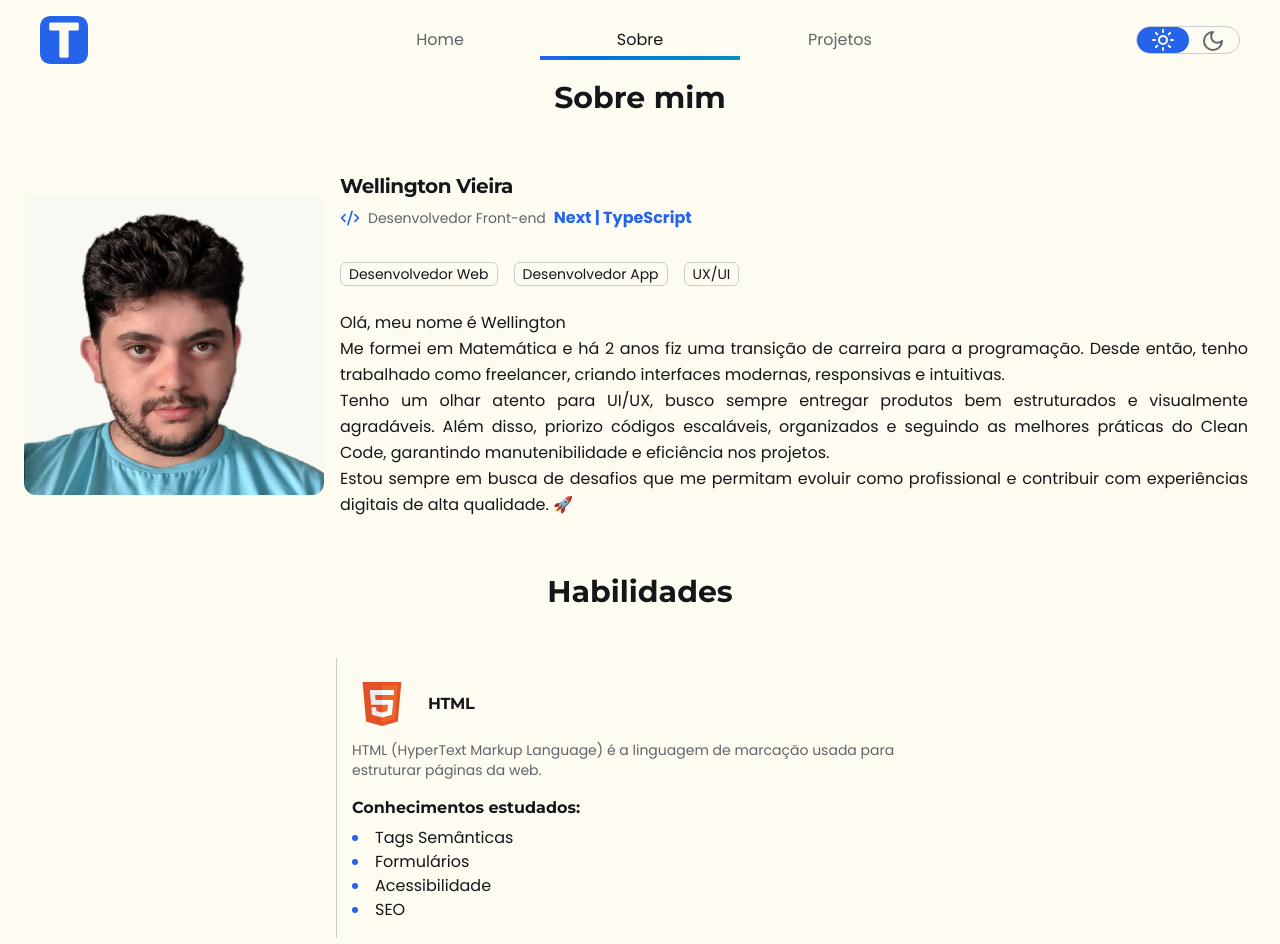
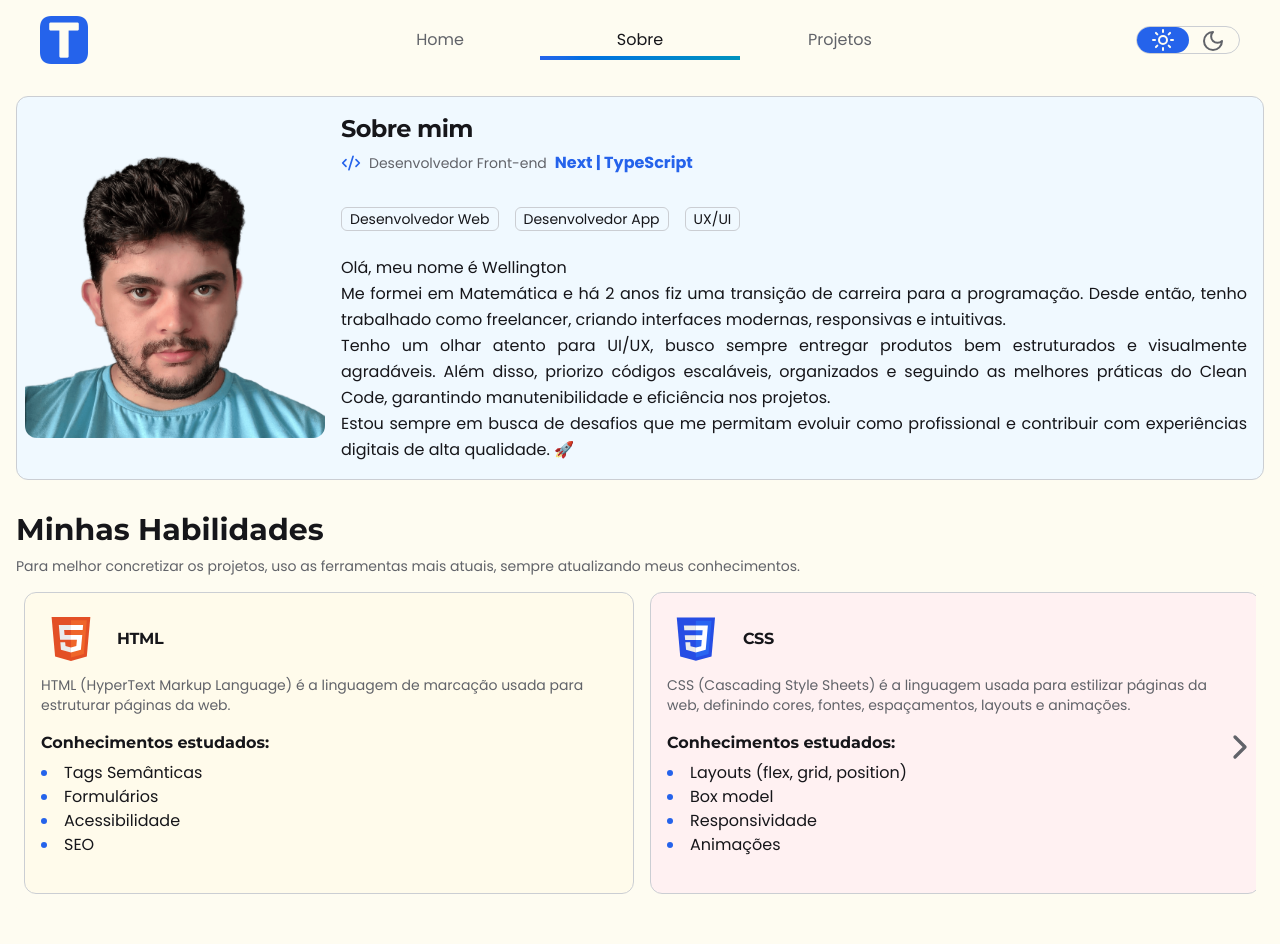
Before and after one commit to wellingtonVieiraSantos/personal-portfolio, a Next.js app: page /sobre in a window 1280 px wide. Shown: the top 944 px of the page. Built offline with nearby package versions, Linux system fonts and the light colour scheme.

Commit message:
refactor: create about page with skills scrollarea

```diff
--- a/src/app/sobre/_components/SkillsSmoothTabs.tsx
+++ b/src/app/sobre/_components/SkillsSmoothTabs.tsx
@@ -9,7 +9,19 @@ import {
   CardHeader,
   CardTitle
 } from '../../../components/ui/Card'
-import { Divider } from '../../../components/ui/Divider'
+import { ScrollArea } from '@/components/ui/ScrollArea'
+
+const color = [
+  'bg-amber-50',
+  'bg-rose-50',
+  'bg-sky-50',
+  'bg-lime-50',
+  'bg-fuchsia-50',
+  'bg-red-50',
+  'bg-yellow-50',
+  'bg-blue-50',
+  'bg-emerald-50'
+]
 
 export default function SkillSmoothTabs() {
   return (
@@ -21,27 +33,19 @@ export default function SkillSmoothTabs() {
         transition: { delay: 0.2, duration: 0.4 }
       }}
       viewport={{ once: true }}
-      className='w-full xl:w-7xl m-auto px-4 rounded-md grid grid-cols-1 gap-2'
+      className='w-full max-w-7xl m-auto px-4 grid grid-cols-1 gap-2 my-8'
     >
-      <h2 className='text-3xl my-10 text-center'>Habilidades</h2>
+      <h2 className='text-3xl text-center lg:text-left'>Minhas Habilidades</h2>
+      <span className='text-sm text-foreground-secondary'>
+        Para melhor concretizar os projetos, uso as ferramentas mais atuais,
+        sempre atualizando meus conhecimentos.
+      </span>
+      <ScrollArea className='w-full p-2 border-none'>
+        <div className='w-full flex gap-4 pb-2'>
           {skills.map((skill, i) => (
-        <Card
-          key={i}
-          reverse={i % 2 == 0}
-          className={`relative m-auto sm:border-none sm:bg-background flex-wrap flex flex-col ${
-            i % 2 == 0 ? 'sm:text-left' : 'sm:items-end sm:text-right'
-          }`}
-        >
-          <Divider
-            orientation='vertical'
-            className={`hidden sm:block absolute`}
-          />
+            <Card key={i} className={`w-max flex flex-col ${color[i]} `}>
               <CardHeader>
-            <CardTitle
-              className={`relative flex items-center gap-4 ${
-                i % 2 !== 0 && 'sm:justify-start sm:flex-row-reverse'
-              }`}
-            >
+                <CardTitle className={`relative flex items-center gap-4`}>
                   <Image
                     src={skill.img}
                     alt={skill.title + ' logo'}
@@ -63,6 +67,8 @@ export default function SkillSmoothTabs() {
               </CardContent>
             </Card>
           ))}
+        </div>
+      </ScrollArea>
     </motion.div>
   )
 }
--- a/src/app/sobre/page.tsx
+++ b/src/app/sobre/page.tsx
@@ -14,10 +14,7 @@ import {
 import { Badge } from '@/components/ui/Badge'
 export default function About() {
   return (
-    <section className='min-h-dvh grid place-items-center py-10'>
-      <header>
-        <h2 className='text-center my-10 text-3xl'>Sobre mim</h2>
-      </header>
+    <section className='min-h-dvh grid place-items-center py-4'>
       <motion.div
         initial={{ opacity: 0, y: 200 }}
         whileInView={{
@@ -36,7 +33,7 @@ export default function About() {
             transition: { delay: 0.2, duration: 0.4 }
           }}
           viewport={{ once: true }}
-          className=' grid grid-flow-row lg:grid-flow-col sm:border-none sm:bg-background'
+          className=' grid grid-flow-row lg:grid-flow-col mt-10 lg:mt-20 bg-sky-50 dark:bg-card'
         >
           <div className='flex flex-col items-center pl-2'>
             <Image
@@ -44,14 +41,12 @@ export default function About() {
               alt='imagem de perfil'
               width={300}
               height={300}
-              className='m-auto rounded-xl bg-card'
+              className='m-auto rounded-xl'
             />
           </div>
           <div>
             <CardHeader className='text-center'>
-              <CardTitle className='text-xl text-center lg:text-left'>
-                Wellington Vieira
-              </CardTitle>
+              <CardTitle className='text-2xl lg:text-left'>Sobre mim</CardTitle>
               <CardDescription className='flex items-center justify-center lg:justify-normal gap-2 flex-wrap '>
                 <CodeXml className='size-5 text-button' />
                 Desenvolvedor Front-end{' '}
--- /dev/null
+++ b/src/components/ui/ScrollArea/index.tsx
@@ -0,0 +1,93 @@
+import * as ScrollAreaRadix from '@radix-ui/react-scroll-area'
+import { forwardRef } from 'react'
+import { twMerge } from 'tailwind-merge'
+import { Button } from '../Button'
+import { ChevronLeft, ChevronRight } from 'lucide-react'
+import useScrollArea from './useScrollArea'
+
+const ScrollArea = forwardRef<
+  React.ComponentRef<typeof ScrollAreaRadix.Root>,
+  React.ComponentPropsWithoutRef<typeof ScrollAreaRadix.Root> & {
+    orientation?: 'vertical' | 'horizontal'
+  }
+>(({ className, children, orientation = 'horizontal', ...props }, ref) => {
+  const { scrollRef, start, end, scroll, handleScroll } = useScrollArea()
+
+  return (
+    <ScrollAreaRadix.Root
+      className={twMerge(
+        `relative overflow-hidden border bg-background rounded group`,
+        className
+      )}
+      ref={ref}
+      {...props}
+    >
+      <ScrollAreaRadix.Viewport
+        className='size-full'
+        ref={scrollRef}
+        onScroll={e => handleScroll(e)}
+      >
+        {children}
+      </ScrollAreaRadix.Viewport>
+      {orientation === 'horizontal' && (
+        <>
+          <Button
+            variant='border'
+            size='icon'
+            onClick={() => scroll('left')}
+            className={twMerge(
+              `justify-center items-center border-none text-foreground-secondary
+           size-10 absolute left-1 top-1/2 -translate-y-1/2 [&>svg]:size-10 disabled:[&>svg]:text-disabled`,
+              start && 'hidden'
+            )}
+          >
+            <ChevronLeft />
+          </Button>
+          <Button
+            variant='border'
+            size='icon'
+            onClick={() => scroll('right')}
+            className={twMerge(
+              `justify-center items-center border-none text-foreground-secondary
+            size-10 absolute right-1 top-1/2 -translate-y-1/2 [&>svg]:size-10 disabled:[&>svg]:text-disabled`,
+              end && 'hidden'
+            )}
+          >
+            <ChevronRight />
+          </Button>
+        </>
+      )}
+      <Scrollbar />
+      <ScrollAreaRadix.Corner />
+    </ScrollAreaRadix.Root>
+  )
+})
+
+ScrollArea.displayName = ScrollAreaRadix.Root.displayName
+
+const Scrollbar = forwardRef<
+  React.ComponentRef<typeof ScrollAreaRadix.ScrollAreaScrollbar>,
+  React.ComponentPropsWithoutRef<typeof ScrollAreaRadix.ScrollAreaScrollbar>
+>(({ className, orientation = 'horizontal', ...props }, ref) => {
+  return (
+    <ScrollAreaRadix.Scrollbar
+      orientation={orientation}
+      className={twMerge(
+        `flex touch-none select-none transition-colors group`,
+        orientation === 'vertical' &&
+          'h-[var(--scrollbar-size)] w-3 flex-col p-px border-l border-l-transparent',
+        orientation === 'horizontal' &&
+          'w-[var(--scrollbar-size)] h-3 border-t border-t-transparent p-px',
+        className
+      )}
+      ref={ref}
+      {...props}
+    >
+      <ScrollAreaRadix.Thumb className='relative flex-1 rounded-full bg-border group:data-[orientation=vertical]:bg-border' />
+    </ScrollAreaRadix.Scrollbar>
+  )
+})
+
+Scrollbar.displayName = ScrollAreaRadix.ScrollAreaScrollbar.displayName
+
+export { ScrollArea, Scrollbar }
--- /dev/null
+++ b/src/components/ui/ScrollArea/useScrollArea.ts
@@ -0,0 +1,25 @@
+import { useRef, useState } from 'react'
+
+export default function useScrollArea() {
+  const [start, setIsStart] = useState(true)
+  const [end, setIsEnd] = useState(false)
+  const scrollRef = useRef<HTMLDivElement>(null)
+
+  const handleScroll = (e: React.UIEvent<HTMLDivElement>) => {
+    const el = e.currentTarget
+    const start = el.scrollLeft === 0
+    const end = el.scrollLeft + el.clientWidth >= el.scrollWidth
+
+    setIsStart(start)
+    setIsEnd(end)
+  }
+
+  const scroll = (direction: 'left' | 'right') => {
+    if (scrollRef.current) {
+      const scrollAmount = direction === 'left' ? -200 : 200
+      scrollRef.current.scrollBy({ left: scrollAmount, behavior: 'smooth' })
+    }
+  }
+
+  return { start, end, handleScroll, scroll, scrollRef }
+}
```
Lines whose indentation alone changed are shown as unchanged.
